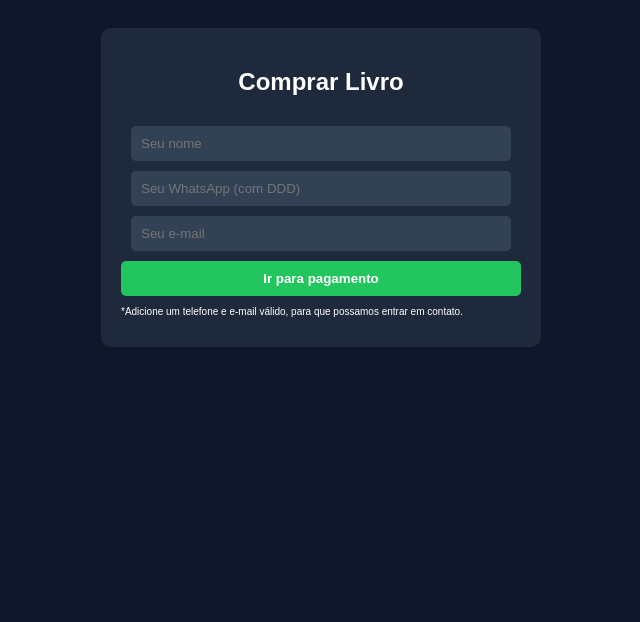
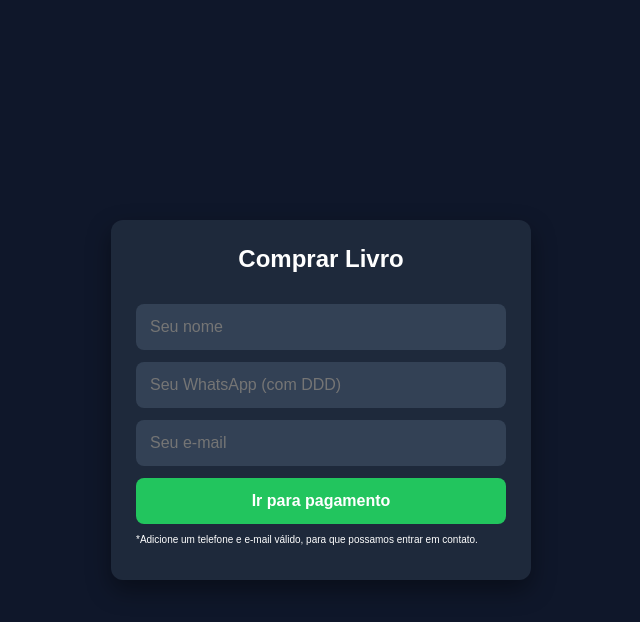
Before and after one commit to deyvson-paulino/paginas-venda-KEY-1q3jtegky-1776445828498, a plain HTML site: page index.html in a window 1280 px wide. Shown: the whole page, without its empty margins (319-959 px from the left). Drawn offline with Linux system fonts and the light colour scheme.

Commit message:
Mobile index.html

```diff
--- a/index.html
+++ b/index.html
@@ -2,11 +2,10 @@
 <html lang="pt-br">
 <head>
 <meta charset="UTF-8">
-  <meta name="viewport" content="width=device-width, initial-scale=1.0">
+<title>Compra do Livro</title>
+<meta name="viewport" content="width=device-width, initial-scale=1.0">
 
-<title>Compra do Livro</title>
-
-<style>
+<!--<style>
 body {
   font-family: Arial;
   background: #0f172a;
@@ -55,6 +54,132 @@ textarea {
 
 .qr {
   margin-top: 15px;
+}
+
+</style>-->
+
+<style>
+* {
+  box-sizing: border-box;
+}
+
+body {
+  font-family: Arial, sans-serif;
+  background: #0f172a;
+  color: white;
+  text-align: center;
+  margin: 0;
+  padding: 15px;
+}
+
+/* CONTAINER */
+.box {
+  width: 100%;
+  max-width: 420px;
+  margin: auto;
+  background: #1e293b;
+  padding: 20px;
+  border-radius: 12px;
+  box-shadow: 0 10px 25px rgba(0,0,0,0.4);
+}
+
+/* TITULOS */
+h1, h2, h3 {
+  margin-top: 0;
+}
+
+/* INPUTS */
+input, textarea, button {
+  width: 100%;
+  padding: 14px;
+  margin-top: 12px;
+  border-radius: 8px;
+  border: none;
+  font-size: 16px;
+}
+
+/* INPUT */
+input {
+  background: #334155;
+  color: white;
+}
+
+/* TEXTAREA */
+textarea {
+  background: #020617;
+  color: #22c55e;
+  font-size: 14px;
+}
+
+/* BOTÃO */
+button {
+  background: #22c55e;
+  color: white;
+  font-weight: bold;
+  cursor: pointer;
+  transition: 0.2s;
+}
+
+button:hover {
+  background: #16a34a;
+  transform: scale(1.02);
+}
+
+/* TEXTO PEQUENO */
+small {
+  font-size: 12px;
+  color: #94a3b8;
+}
+
+/* QR */
+.qr {
+  margin-top: 15px;
+  border-radius: 10px;
+}
+
+/* VALOR */
+.informe-valor {
+  font-size: 28px;
+  margin: 10px 0;
+}
+
+/* ESCONDER */
+.hidden {
+  display: none;
+}
+
+/* MOBILE EXTRA SMALL */
+@media (max-width: 350px) {
+  .box {
+    padding: 15px;
+  }
+
+  input, button, textarea {
+    font-size: 14px;
+    padding: 12px;
+  }
+}
+
+/* TABLET */
+@media (min-width: 600px) {
+  .box {
+    max-width: 500px;
+    padding: 25px;
+  }
+}
+
+/* DESKTOP */
+@media (min-width: 1024px) {
+  body {
+    display: flex;
+    align-items: center;
+    justify-content: center;
+    height: 100vh;
+  }
+
+  .box {
+    max-width: 420px;
+  }
 }
 </style>
 </head>
@@ -113,7 +238,9 @@ textarea {
    <hr>
   <div id="dados-cliente"></div>
 
-  <button id="btnEnviar">ENVIAR dados para whatsapp</button>
+  <!--<button id="btnEnviar">ENVIAR dados para whatsapp</button>-->
+
+  <button id="btnEnviar">📲 Enviar dados no WhatsApp</button>
 </div>
 
 <script>
@@ -221,8 +348,15 @@ function copiarPix() {
   const pix = document.getElementById("pix");
   pix.select();
   document.execCommand("copy");
-  alert("PIX copiado!");
+  //alert("PIX copiado!");
+
+  button.innerText = "✔ Copiado!";
+setTimeout(() => {
+  button.innerText = "Copiar PIX";
+}, 2000);
 }
+
+
 
 // QR CODE
 /*function gerarQRCode(texto) {
@@ -233,4 +367,4 @@ function copiarPix() {
 </script>
 
 </body>
-</html>
+  </html>
```
